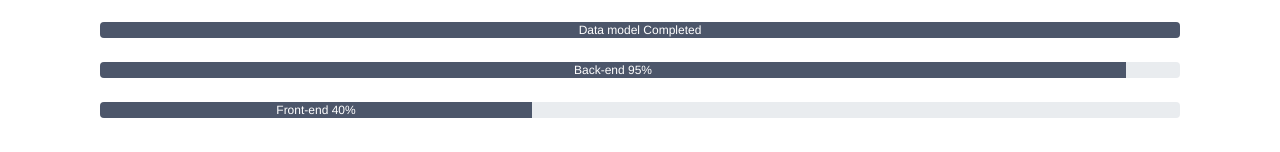
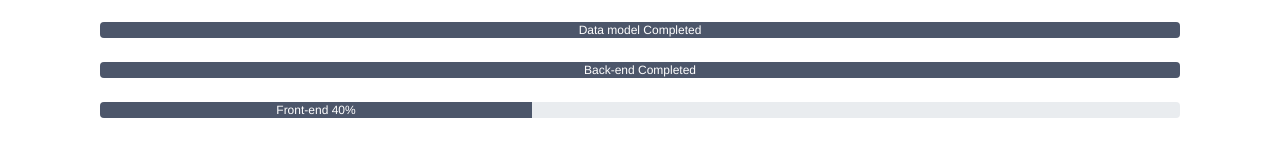
Before and after one commit to arokke/coinlogstarter, a Vue app: page / in a window 1280 px wide. Shown: the part 356-508 px from the top of the page. Built offline with nearby package versions, Linux system fonts and the light colour scheme.

Commit message:
update progress bar

```diff
--- a/src/components/HelloWorld.vue
+++ b/src/components/HelloWorld.vue
@@ -37,12 +37,12 @@
         <div
           class="progress-bar"
           role="progressbar"
-          style="width: 95%"
-          aria-valuenow="95"
+          style="width: 100%"
+          aria-valuenow="100"
           aria-valuemin="0"
           aria-valuemax="100"
         >
-          Back-end 95%
+          Back-end Completed
         </div>
       </div>
       <br />
```
